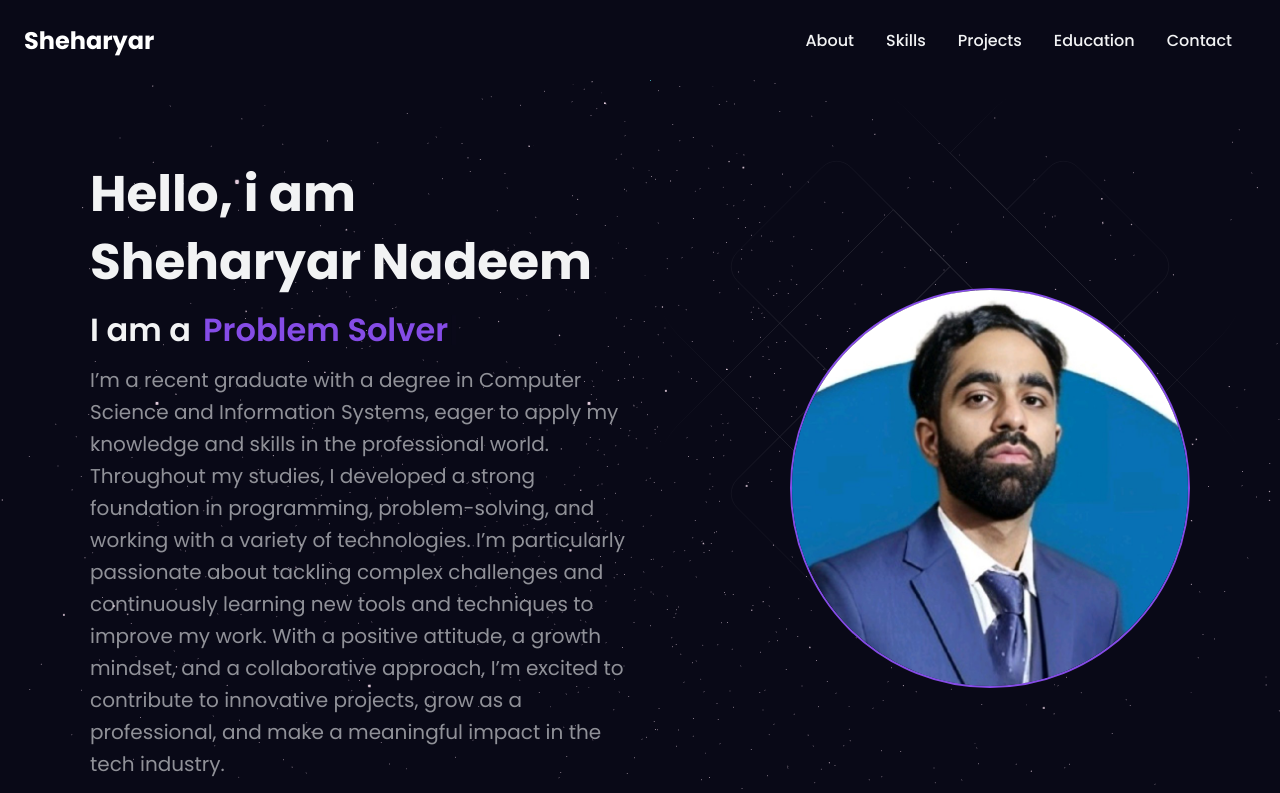
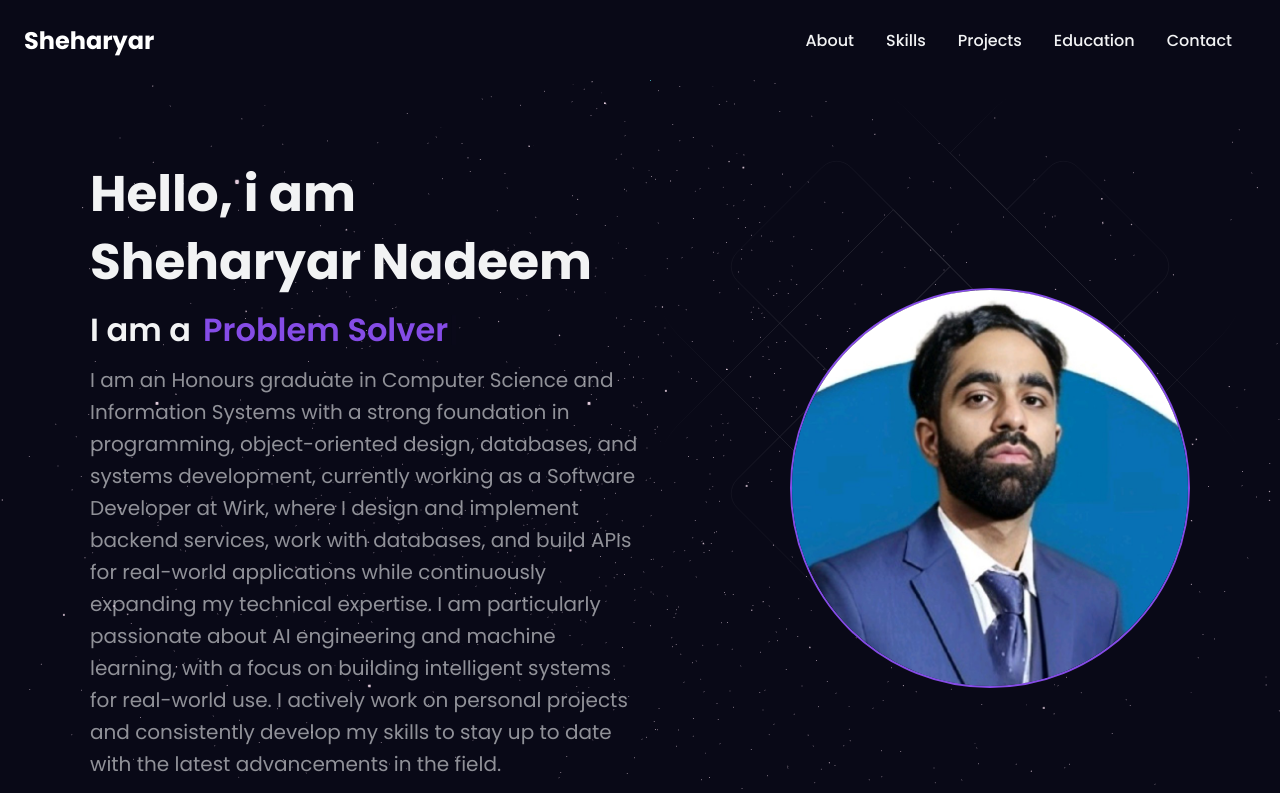
Before and after one commit to SheyBoiCarti/sheharyar_portfolio, a React (Vite) app: page / in a window 1280 px wide. Shown: the top 793 px of the page. Built offline with nearby package versions, Linux system fonts and the light colour scheme.

Commit message:
updated description+experience

```diff
--- a/src/data/constants.js
+++ b/src/data/constants.js
@@ -8,15 +8,11 @@ export const Bio = {
 
   ],
   description:
-    "I’m a recent graduate with a degree in Computer Science and Information Systems," +
-      " eager to apply my knowledge and skills in the professional world. Throughout my " +
-      "studies, I developed a strong foundation in programming, problem-solving," +
-      " and working with a variety of technologies." +
-      " I’m particularly passionate about tackling complex challenges and continuously" +
-      " learning new tools and techniques to improve my work. With a positive attitude," +
-      " a growth mindset, and a collaborative approach, I’m excited to contribute to" +
-      " innovative projects, grow as a professional, and make a meaningful" +
-      " impact in the tech industry.",
+  "I am an Honours graduate in Computer Science and Information Systems with a strong foundation in programming, object-oriented design, databases, and systems development," +
+  " currently working as a Software Developer at Wirk, where I design and implement backend services, work with databases," +
+  " and build APIs for real-world applications while continuously expanding my technical expertise." +
+  " I am particularly passionate about AI engineering and machine learning, with a focus on building intelligent systems for real-world use." +
+  " I actively work on personal projects and consistently develop my skills to stay up to date with the latest advancements in the field.",
   github: "#",
   resume:
     "#",
@@ -230,9 +226,56 @@ export const skills = [
 ];
 
 export const experiences = [
-
+  {
+    id: 0,
+    img: "",
+    company: "Wirk",
+    role: "Software Developer",
+    date: "Jan 2026 - Present",
+    location: "On-site",
+    desc:
+      "Developed features for an existing live game using Unreal Engine (C++ and Blueprints). " +
+      "Implemented 3 custom Xsolla-based game launchers, managing game distribution, key generation, subscriptions, and authentication workflows. " +
+      "Built serverless HTTP functions and a custom GraphQL backend. " +
+      "Contributed to frontend and WordPress applications. " +
+      "Worked with PostgreSQL databases and implemented CI/CD pipelines using Azure DevOps for automated deployments."
+  },
+  {
+    id: 1,
+    img: "",
+    company: "Nelson Mandela University",
+    role: "Student Assistant",
+    date: "Feb 2025 - Jan 2026",
+    location: "On-site",
+    desc:
+      "Tech lead for third-year Computer Science and Information Systems students, providing guidance on web, mobile, and desktop development projects. " +
+      "Assisted students in designing, debugging, and improving software solutions while encouraging best practices in software engineering."
+  },
+  {
+    id: 3,
+    img: "",
+    company: "Freelance",
+    role: "Data Structures and Algorithms Tutor",
+    date: "Jan 2023 - Dec 2025",
+    location: "Remote",
+    desc:
+      "Tutored over 20 students in data structures and algorithms, improving their grades by an average of 10%. " +
+      "Assisted with debugging and optimizing code while teaching best practices for writing clean and efficient solutions. " +
+      "Supported students with coding assignments, tests, and exam preparation through targeted problem-solving strategies."
+  },
+  {
+    id: 2,
+    img: "",
+    company: "Zone Cell 2 & KS Furniture",
+    role: "IT Technician",
+    date: "Jan 2021 - Dec 2021",
+    location: "Port Elizabeth, Eastern Cape, South Africa · On-site",
+    desc:
+      "Provided technical support for mobile phones, computer software, and hardware. " +
+      "Performed software and hardware upgrades, troubleshooting, and repairs. " +
+      "Assisted customers with technical issues and ensured timely resolution of system-related problems."
+  }
 ];
-
 export const education = [
   {
     id: 0,
@@ -345,9 +388,3 @@ export const projects = [
     user_Authentication: "Implemented login, logout, and registration."
   }
 ];
-
-
-export const TimeLineData = [
-
-
-];
```
